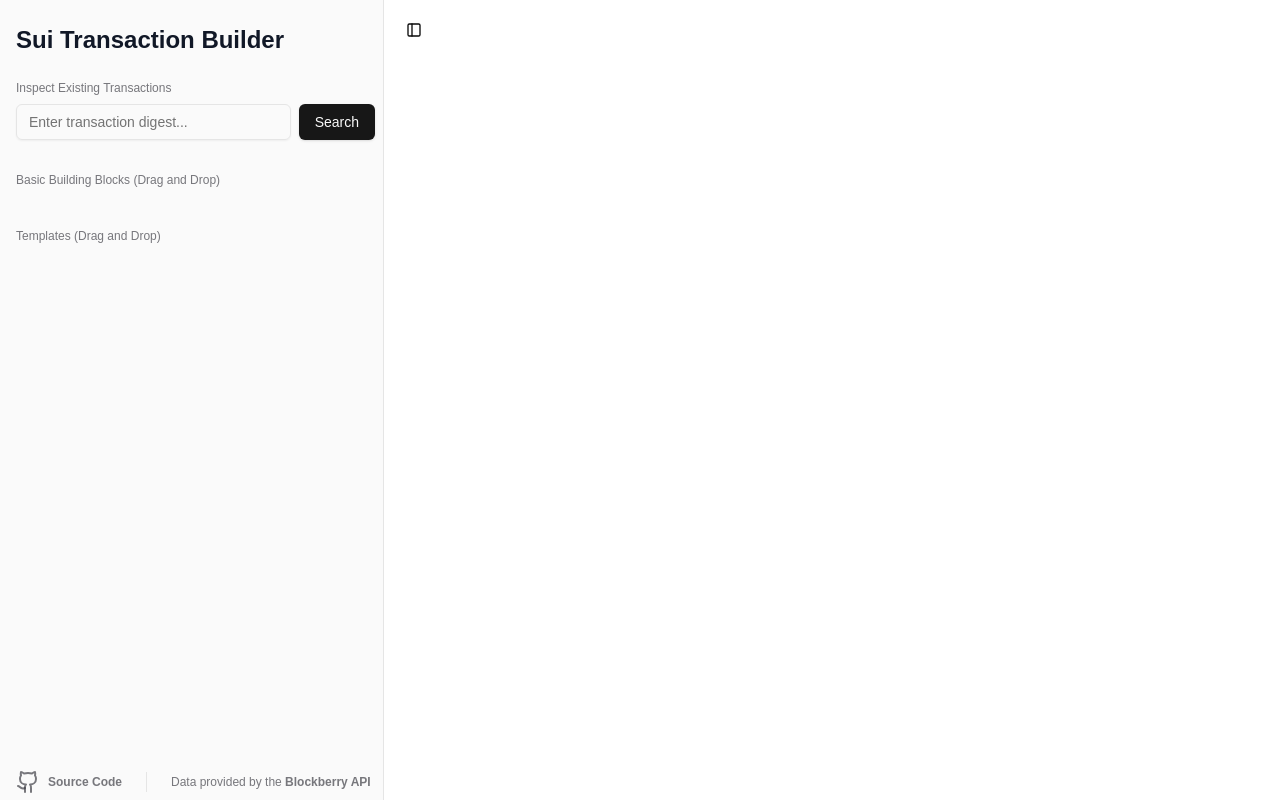
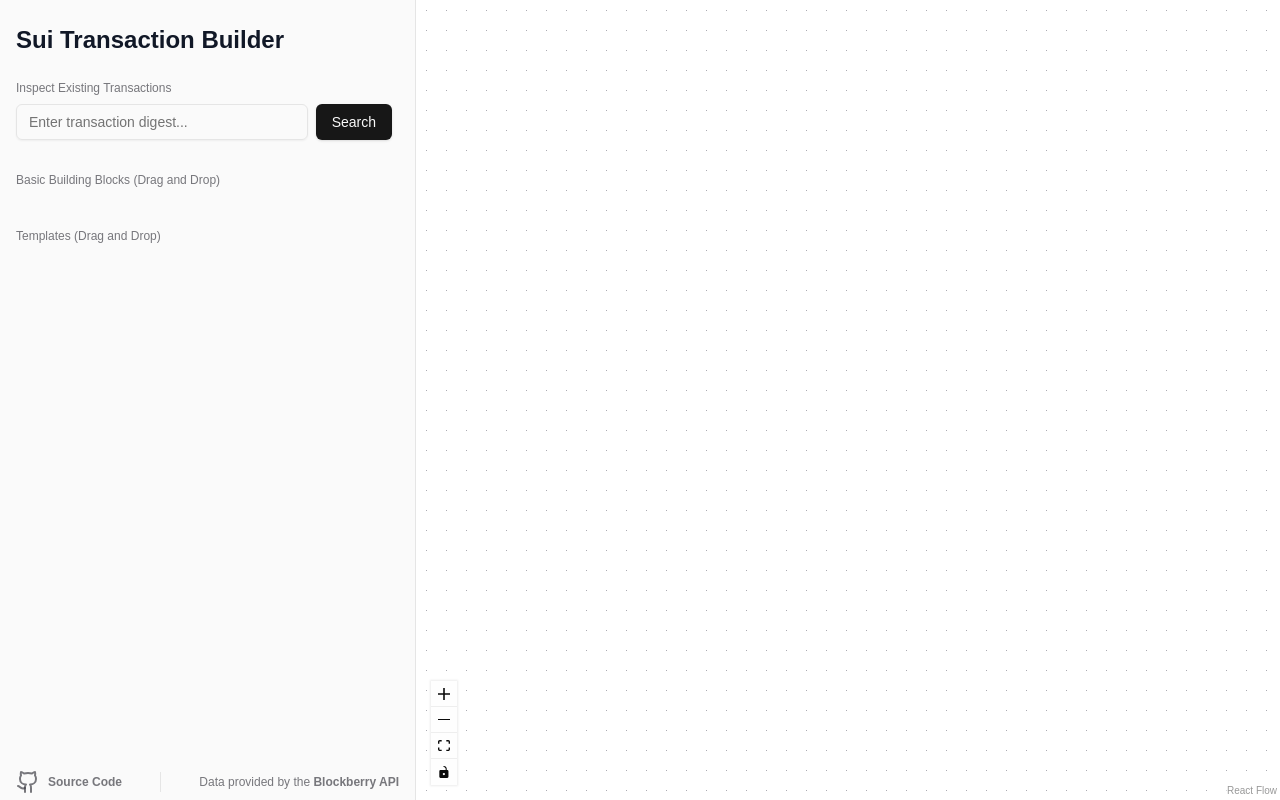
Before and after one commit to dev-matthew/sui-tx-builder, a Next.js app: page / in a window 1280 px wide. Built offline with nearby package versions, Linux system fonts and the light colour scheme.

Commit message:
Setup ReactFlow canvas

```diff
--- a/src/app/page.js
+++ b/src/app/page.js
@@ -4,16 +4,24 @@ import { SidebarProvider, SidebarTrigger } from "@/components/ui/sidebar";
 import { AppSidebar } from "@/components/app-sidebar";
 import { Toaster } from "@/components/ui/toaster";
 
+import { ReactFlow, Background, Controls } from '@xyflow/react';
+import '@xyflow/react/dist/style.css';
+
 export default function Main() {
   return (
     <>
       <SidebarProvider
           style={{
-            "--sidebar-width": "24rem"
+            "--sidebar-width": "26rem" // Adjust sidebar width
           }}
         >
         <AppSidebar />
-        <SidebarTrigger className="ml-4 mt-4"/>
+        <div className="w-full h-screen">
+          <ReactFlow>
+            <Background />
+            <Controls />
+          </ReactFlow>
+        </div>
       </SidebarProvider>
       <Toaster />
     </>
```
